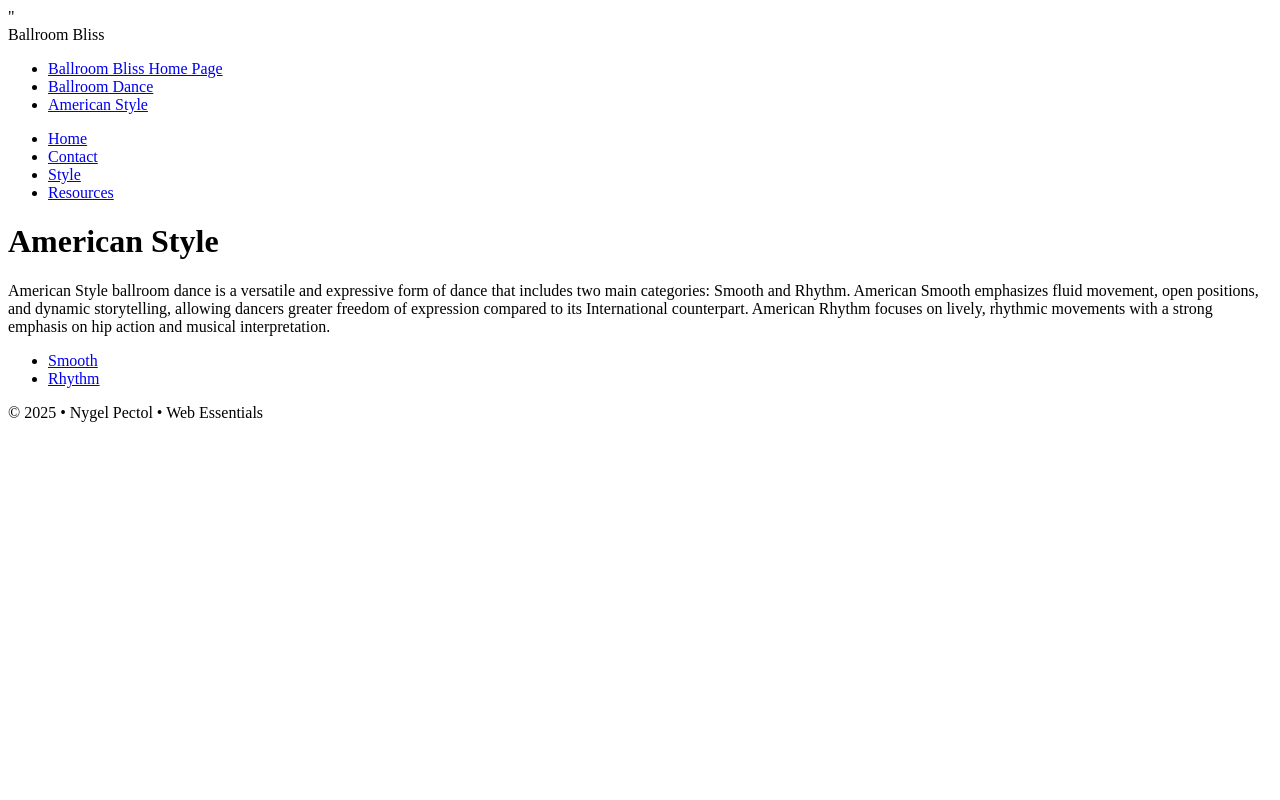
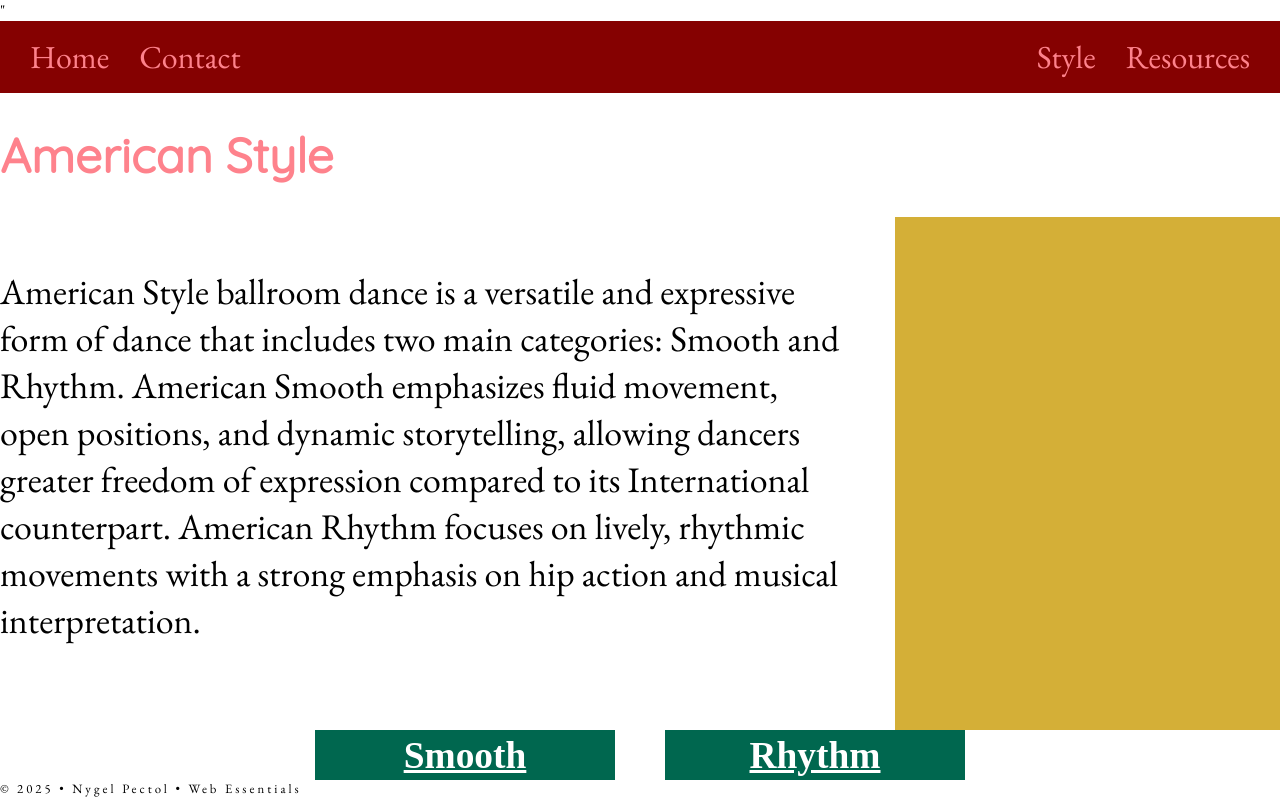
Before and after one commit to Fpa2890/BallroomBliss, a plain HTML site: page american.html in a window 1280 px wide. Drawn offline with nearby package versions, Linux system fonts and the light colour scheme; a web font is replaced by a local one.

Commit message:
Update american.html

```diff
--- a/american.html
+++ b/american.html
@@ -6,39 +6,49 @@
         <meta name="viewport" content="width=device-width, initial-scale=1.0">
         <meta name="description" content="Learn about the ballroom dance styles and culture">"
         <title>Ballroom Bliss: American Style</title>
+        <link rel="stylesheet" href="american.css">
         <link rel="preconnect" href="https://fonts.googleapis.com">
         <link rel="preconnect" href="https://fonts.gstatic.com" crossorigin>
         <link href="https://fonts.googleapis.com/css2?family=EB+Garamond&family=Great+Vibes&family=Playfair:opsz,wght@5..1200,300&family=Quicksand&display=swap" rel="stylesheet">
     </head>
 
-    <body>
+     <body>
         <!-- start the page head -->
-        <header>
-            <span>Ballroom Bliss</span>
+        <header class="site-header">
+            <nav class="nav-bar">
+                <ul class="nav-links left">
+                    <li><a href="index.html" target=_blank>Home</a></li>
+                    <li><a href="contact.html" target=_blank>Contact</a></li>
+                </ul>
+
+            <div class="logo-space">
+                <!-- Insert logo image here -->
+            </div>
+
+                <ul class="nav-links right">
+                 <li><a href="ballroom.html" target=_blank>Style</a></li>
+                 <li><a href="resources.html" target=_blank>Resources</a></li>
+                </ul>
+            </nav>
         </header>
 
-        <!-- start the page navigation -->
-        <nav>
-            <ul>
-                <li><a href="index.html"> Ballroom Bliss Home Page </a></li>
-                <li><a href="ballroom.html"> Ballroom Dance </a></li>
-                <li><a href="american.html"> American Style</a></li>
-            </ul>
-        </nav>
         <!-- start the main content -->
         <main>
-            <ul>
-                <li class="li-1"><a href="index.html" target=_blank>Home</a></li>
-                <li class="li-1"><a href="contact.html" target=_blank>Contact</li>
-                <li class="li-1"><a href="ballroom.html" target=_blank>Style</a></li>
-                <li class="li-1"><a href="resources.html" target=_blank>Resources</a></li>
-            </ul>
-        <h1>American Style</h1>
-        <p>American Style ballroom dance is a versatile and expressive form of dance that includes two main categories: Smooth and Rhythm. American Smooth emphasizes fluid movement, open positions, and dynamic storytelling, allowing dancers greater freedom of expression compared to its International counterpart. American Rhythm focuses on lively, rhythmic movements with a strong emphasis on hip action and musical interpretation.</p>
-            <ul>
-                <li class="li-2"><a href="smooth.html" target=_blank>Smooth</a></li>
-                <li class="li-2"><a href="rhythm.html" target=_blank>Rhythm</a></li>
-            </ul>
+            <h1>American Style</h1>
+                <div class="container2">
+                    <p>American Style ballroom dance is a versatile and expressive form of dance that includes two main categories: Smooth and Rhythm. American Smooth emphasizes fluid movement, open positions, and dynamic storytelling, allowing dancers greater freedom of expression compared to its International counterpart. American Rhythm focuses on lively, rhythmic movements with a strong emphasis on hip action and musical interpretation.</p>
+                    <div class="rectangle"></div>
+                 </div>
+
+            <div class="container">
+                <div class="rectangles rectangle1">
+                    <h3><a href="smooth.html" target=_blank>Smooth</a></h3>
+                </div>
+                <div class="rectangles rectangle2">
+                    <h3><a href="rhythm.html" target=_blank>Rhythm</a></h3>
+                </div>
+            </div>
+
         </main>
         <!-- start the page footer -->
         <footer>
```
